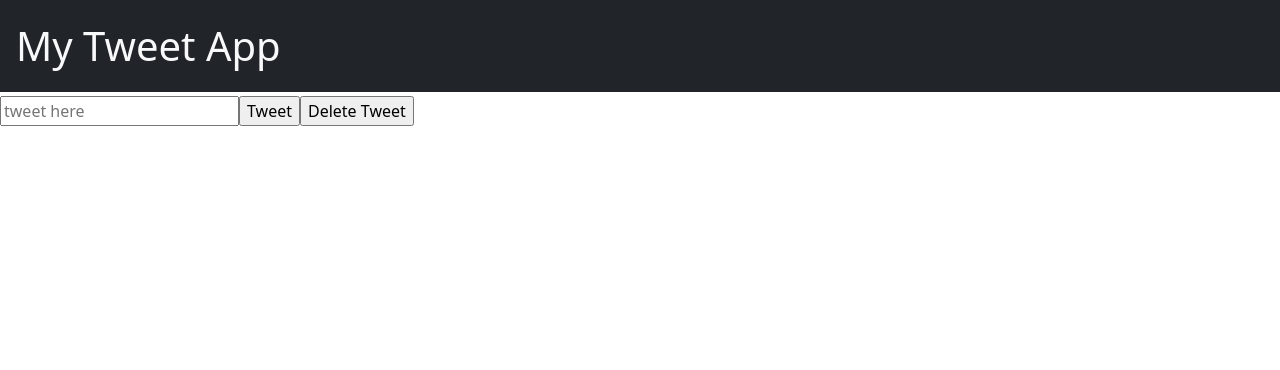
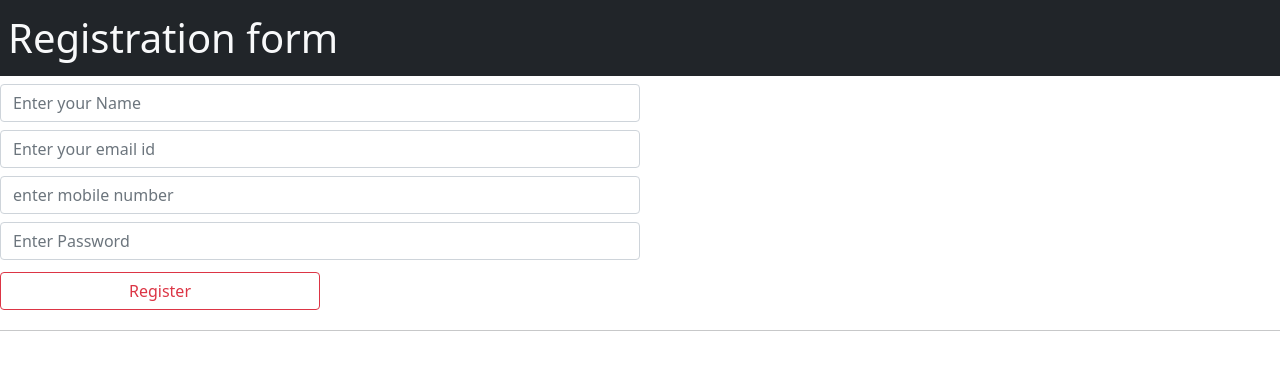
Before and after one commit to dhonevrushabh07/my-react-project-day19, a React (Create React App) app: page / in a window 1280 px wide. Shown: the top 370 px of the page. Built offline with nearby package versions, Linux system fonts and the light colour scheme.

Commit message:
app.js modified wth form elements very important

```diff
--- a/src/App.js
+++ b/src/App.js
@@ -3,67 +3,110 @@ import { useState } from "react";
 export default function App() {
   return (
     <div>
-      <MyCmponent />
+      <MyForm />
     </div>
   );
 }
 
-function MyCmponent() {
-  let [counter, setCounter] = useState(0);
-  let [disCounter, setDisCounter] = useState(0);
-  const [message, setMessage] = useState("");
+function MyForm() {
+  const [username, setUsername] = useState("");
+  const [email, setEmail] = useState("");
+  const [mobno, setMobno] = useState("");
+  const [password, setPassword] = useState("");
+
   const [list, setList] = useState([]);
-
-  const tweet = (e) => {
-    const newMessage = e.target.value;
-    if (list == []) {
-      alert("Please enter tweet");
-    } else {
-      setMessage(newMessage);
-    }
+  const uname = (e) => {
+    const newUname = e.target.value;
+    setUsername(newUname);
   };
-  const post = () => {
-    const newList = [message, ...list];
-    setList(newList);
-    setMessage("");
+  const uemail = (e) => {
+    const newUemail = e.target.value;
+    setEmail(newUemail);
+  };
+  const umobno = (e) => {
+    const newuMobno = e.target.value;
+    setMobno(newuMobno);
   };
 
-  const deletePost = () => {
-    list.splice(0, 1);
-    setList([...list]);
-    console.log(list);
+  const pass = (e) => {
+    const newpass = e.target.value;
+    setPassword(newpass);
   };
-  const increment = () => {
-    counter++;
-    setCounter(counter);
+  const register = () => {
+    //alert(`${username} ${email} ${mobno} ${password}`);  //ok
+
+    const object = {
+      Name: username,
+      email: email,
+      Mob_no: mobno,
+      Password: password,
+    };
+    const newList = [object, ...list];
+    setList(newList);
+    setUsername("");
+    setEmail("");
+    setMobno("");
+    setPassword("");
   };
-  const decrement = () => {
-    setDisCounter(disCounter++);
-  };
+
   return (
     <div>
-      <div className="bg-dark text-light p-3 fs-1 mb-1">My Tweet App</div>
-      <input
-        type="text"
-        value={message}
-        onChange={tweet}
-        placeholder="tweet here"
-      />
-      {/**Input Box */}
-      <input type="button" value="Tweet" onClick={post} />
-      <input type="button" value="Delete Tweet" onClick={deletePost} />
+      <div className="bg-dark text-light p-2 fs-1">Registration form</div>
       <div>
-        {" "}
+        <input
+          type="text"
+          className="form form-control w-50 my-2"
+          placeholder="Enter your Name"
+          value={username}
+          onChange={uname}
+        />
+      </div>
+      <div>
+        <input
+          type="text"
+          className="form form-control w-50 my-2"
+          placeholder="Enter your email id"
+          value={email}
+          onChange={uemail}
+        />
+      </div>
+      <div>
+        <input
+          type="text"
+          className="form form-control w-50 my-2"
+          placeholder="enter mobile number"
+          value={mobno}
+          onChange={umobno}
+        />
+      </div>
+      <div>
+        <input
+          type="text"
+          className="form form-control w-50 my-2"
+          placeholder="Enter Password"
+          value={password}
+          onChange={pass}
+        />
+      </div>
+      <div>
+        <input
+          className="btn btn-outline-danger my-1 w-25"
+          type="button"
+          value="Register"
+          onClick={register}
+        />
+      </div>
+      <div>
         {list.map((item) => (
           <div>
-            <div className="bg-dark text-light my-1">{item}</div>
-            <input type="button" value="Like" onClick={increment} />
-            <span className="fs-2 mx-3">{counter}</span>
-            <input type="button" value="Dislike" onClick={decrement} />
-            <span className=" fs-2 mx-3">{disCounter}</span>
+            <div>Name : {item.Name} </div>
+            <div>Mobile No {item.Mob_no} </div>
+            <div> Email id : {item.email} </div>
+            <div>Password : {item.Password} </div>
           </div>
         ))}
       </div>
+      <hr />
     </div>
   );
 }
```
